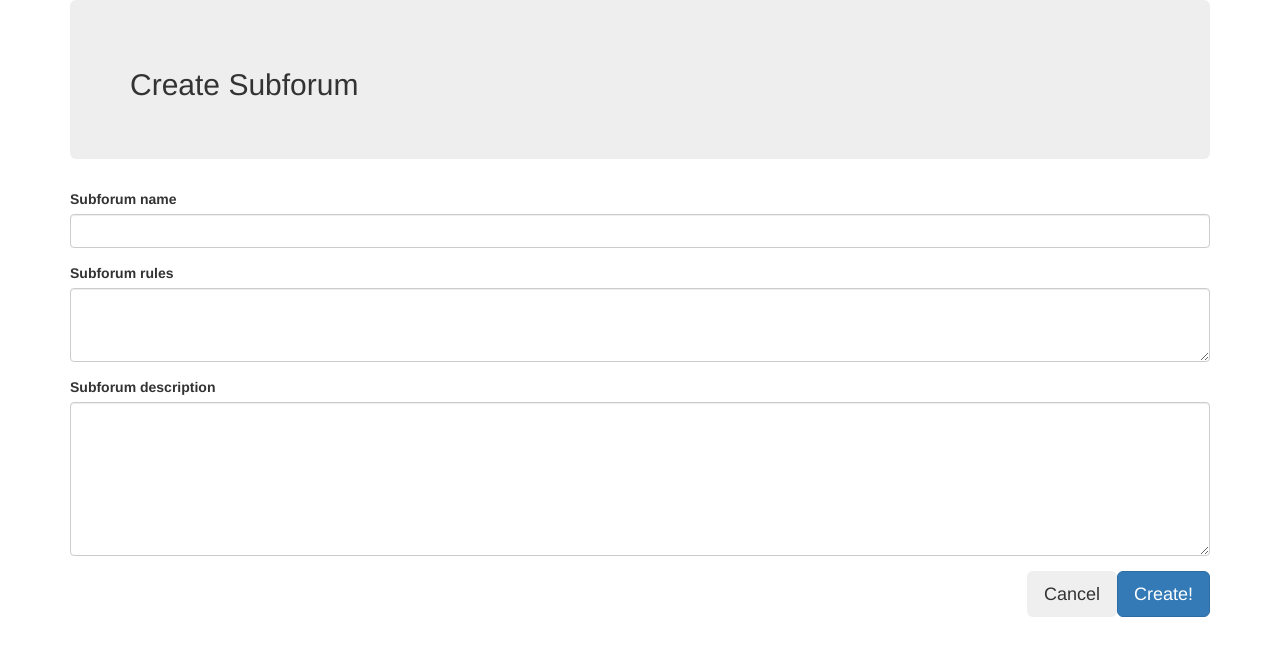
After one commit to stevanmatovic/WebForum, a web app: page /createSubforum.html in a window 1280 px wide. The commit adds this page. Shown: the top 656 px of the page. Run offline with its HTML, style and script files only (its server is not run), Linux system fonts and the light colour scheme; data that the repository does not hold is empty.

Commit message:
creating subforums

```diff
--- /dev/null
+++ b/WebContent/createSubforum.html
@@ -0,0 +1,43 @@
+<!DOCTYPE html>
+<html>
+<head>
+<meta charset="ISO-8859-1">
+<title>Create Subforum</title>
+
+<script type="text/javascript" src="js/jquery.min.js"></script>
+<link rel="stylesheet" href="bootstrap/bootstrap1.css">
+
+<link rel="stylesheet" href="bootstrap/bootstrap1.css">
+
+<script type="text/javascript" src="bootstrap/bootstrap3.js"></script>
+
+<script type="text/javascript" src="js/createSubforum.js"></script>
+</head>
+<body>
+
+	<div class="container">
+		<div class="jumbotron">
+			<h2>Create Subforum</h2>
+		</div>
+		<form id="create-subforum-form">
+			<div class="form-group">
+				<label for="formGroupExampleInput">Subforum name</label> <input
+					type="text" class="form-control" id="subforumName">
+			</div>
+			<div class="form-group">
+				<label for="formGroupExampleInput2">Subforum rules</label>
+				<textarea rows="3" class="form-control" id="subforumRules"></textarea>
+			</div>
+			<div class="form-group">
+				<label for="formGroupExampleInput2">Subforum description</label>
+				<textarea rows="7" class="form-control" id="subforumDescription"></textarea>
+			</div>
+
+			<div class="form-group">
+					<button class="btn btn-primary pull-right btn-lg" id="create">Create!</button>
+					<button type="submit" class="btn pull-right btn-lg" id="cancel">Cancel</button>
+			</div>
+		</form>
+	</div>
+</body>
+</html>
--- a/WebContent/home.html
+++ b/WebContent/home.html
@@ -49,7 +49,10 @@
 							<li><a href="http://localhost:8080/ms.forum/login.html" id ="logIn">Log In</a></li>
 							<li><a href="http://localhost:8080/ms.forum/register.html" id ="register">Register</a></li>
 							<li role="separator" class="divider"></li>
+							<li><a href="http://localhost:8080/ms.forum/createSubforum.html" id ="createSubforum">Create Subforum</a></li>
+							<li role="separator" class="divider"></li>
 							<li><a href="http://localhost:8080/ms.forum/home.html" id="logOut">Log Out</a></li>
+
 						</ul></li>
 				</ul>
 				<form class="navbar-form navbar-right">
--- /dev/null
+++ b/WebContent/js/createSubforum.js
@@ -0,0 +1,41 @@
+$(document).ready(function(){
+
+
+	$("#cancel").click(function(){
+		window.location.href = "http://localhost:8080/ms.forum/home.html";
+	});
+
+});
+
+$(document).on('submit', '#create-subforum-form', function(e) {
+
+	e.preventDefault();
+	console.log("creating subforum");
+	var description = $("#subforumDescription").val();
+	var name = $("#subforumName").val();
+	var rules = $("#subforumRules").val();
+	$.ajax({
+		method : 'POST',
+		url : "../ms.forum/rest/subforum/add",
+		contentType : 'application/json',
+		dataType : "text",
+		data : registerformToJSON(name,rules,description),
+		success : function(data) {
+			window.location.replace("http://localhost:8080/ms.forum/home.html");
+		},
+		error : function(XMLHttpRequest, textStatus, errorThrown) {
+			alert("AJAX ERROR: " + errorThrown + XMLHttpRequest);
+		}
+	});
+
+});
+
+function registerformToJSON(name,rules,description) {
+	return JSON.stringify({
+		"name" : name,
+		"description" : description,
+		"rules" : rules,
+		"moderatorId" : null
+
+	});
+}
```
Also changed, not shown: WebContent/js/home.js (+22 -13 lines), src/ms/forum/dao/SubforumDao.java (added, +44 -0 lines), src/ms/forum/model/Subforum.java (added, +51 -0 lines), src/ms/forum/services/SubforumService.java (added, +33 -0 lines), 1 other file.
